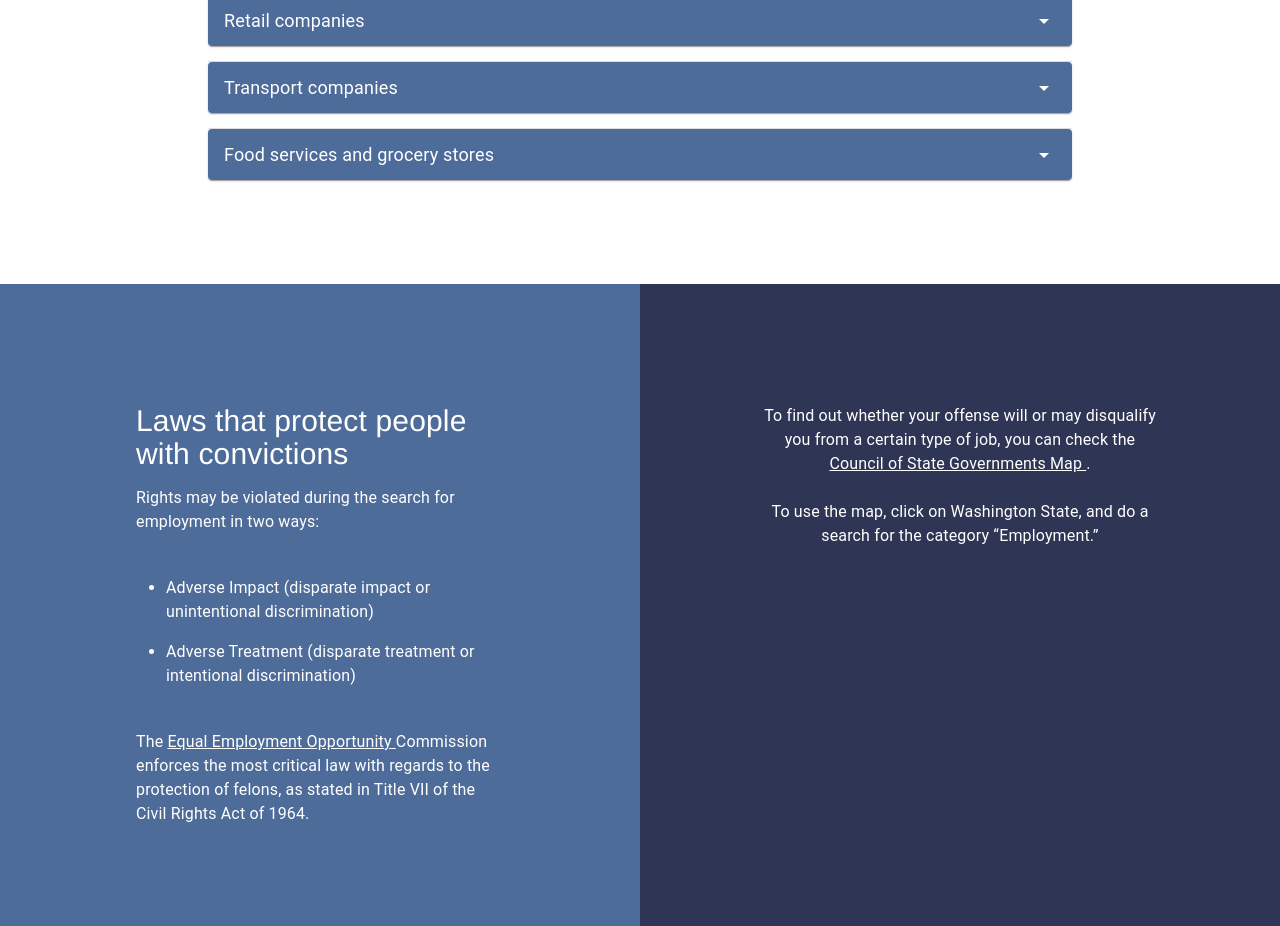
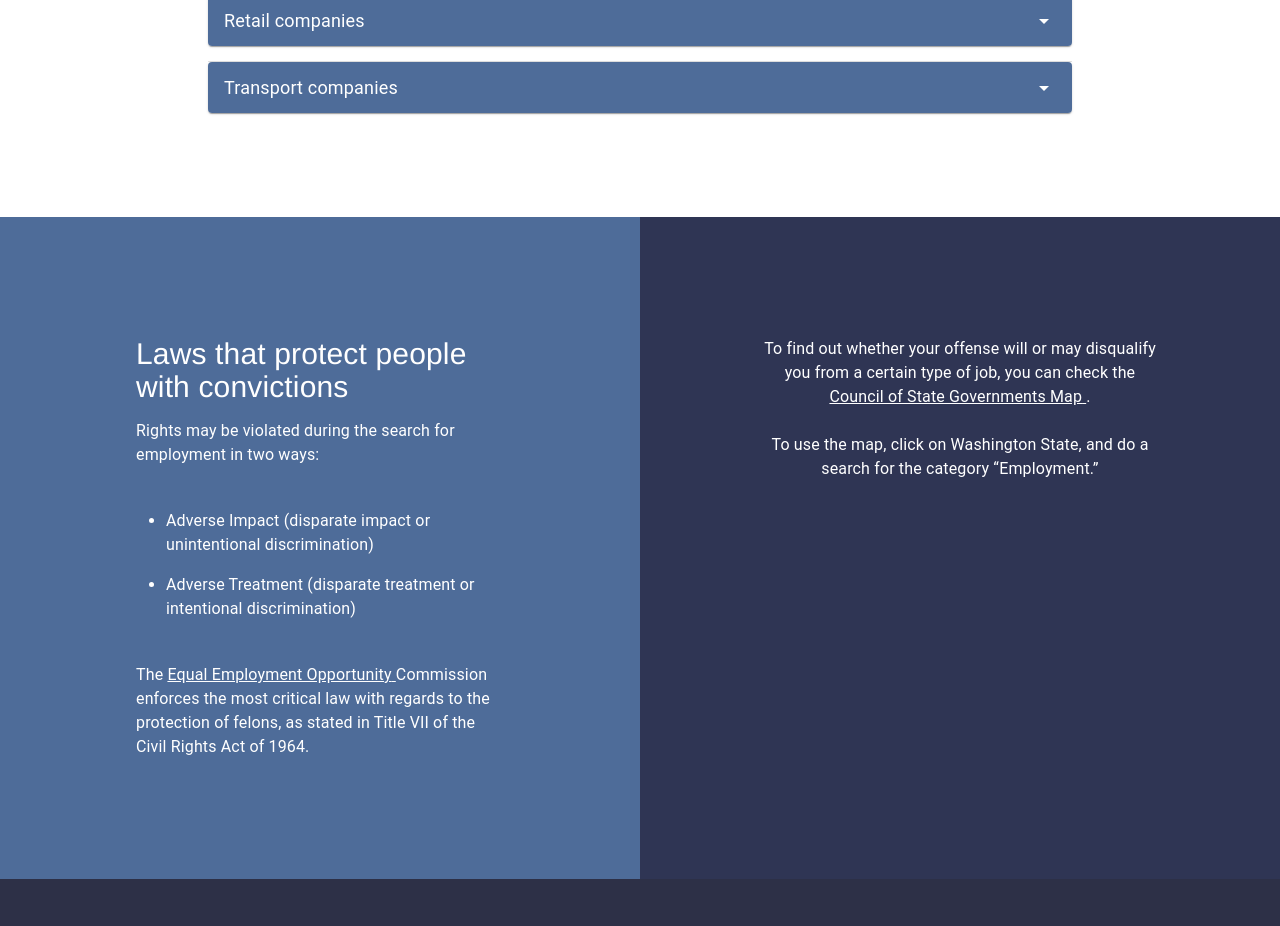
Before and after one commit to openseattle/clearviction-v1, a React (Create React App) app: page /why-vacate/employment in a window 1280 px wide. Shown: the part 2703-3629 px from the top of the page. Built offline with nearby package versions, Linux system fonts and the light colour scheme.

Commit message:
remove missing content

```diff
--- a/src/Pages/WhyVacateEmployment.jsx
+++ b/src/Pages/WhyVacateEmployment.jsx
@@ -75,10 +75,6 @@ const friendlyIndustries = [
     summary: "Transport companies",
     details:
       "People with felonies can find job opportunities in the transport industry as drivers, carriers, and delivery guys.",
-  },
-  {
-    summary: "Food services and grocery stores",
-    details: "Missing in Figma",
   },
 ];
 
```
